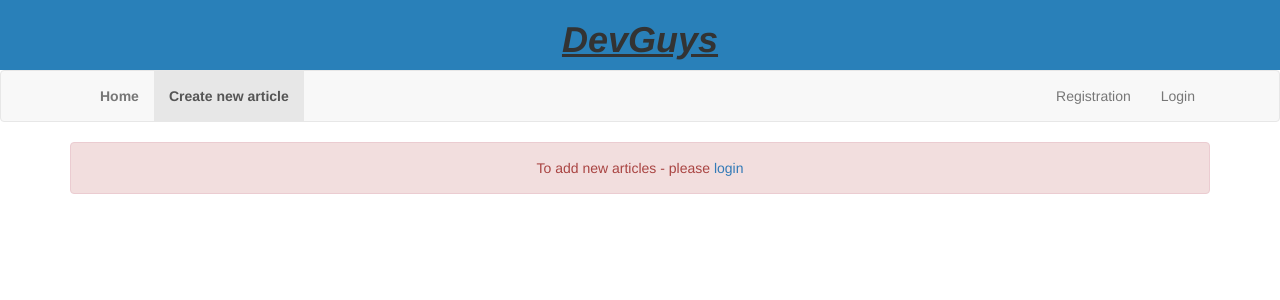
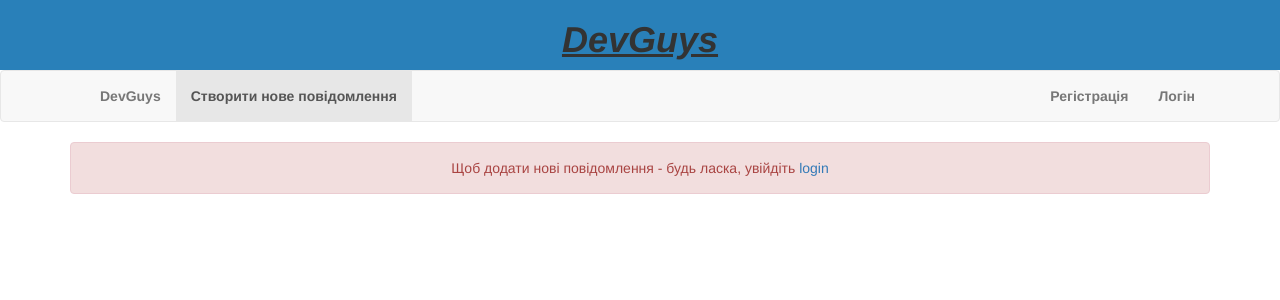
Before and after one commit to DevGuysPy/DjangoBlog, a Django app: page /new/ in a window 1280 px wide. Shown: the top 300 px of the page. Run offline with Django 3.2, Linux system fonts and the light colour scheme; some libraries are stand-ins or nearby versions.

Commit message:
Fix html (Ukrainian language)

```diff
--- a/templates/new_article.html
+++ b/templates/new_article.html
@@ -25,15 +25,15 @@
             </div>
             <div id="navbar" class="navbar-collapse collapse">
                 <ul class="nav navbar-nav">
-                    <li class=""><a href="/"><strong>Home</strong></a></li>
-                    <li class="active"><a href="../new/"><strong>Create new article</strong></a></li>
+                    <li class=""><a href="/"><strong>DevGuys</strong></a></li>
+                    <li class="active"><a href="../new/"><strong>Створити нове повідомлення</strong></a></li>
                 </ul>
                 <ul class="nav navbar-nav navbar-right">
                     {% if user.is_authenticated %}
-                        <li><a href="../logout/"><strong>Logout</strong></a></li>
+                        <li><a href="../logout/"><strong>Вийти</strong></a></li>
                     {% else %}
-                        <li><a href="../registration/">Registration</a></li>
-                        <li><a href="../login/">Login</a></li>
+                        <li><a href="../registration/"><strong>Регістрація</strong></a></li>
+                        <li><a href="../login/"><strong>Логін</strong></a></li>
                     {% endif %}
                 </ul>
             </div>
@@ -49,7 +49,7 @@
             </form>
         {% else %}
             <div class="alert alert-danger text-center" role="alert">
-                <p>To add new articles - please <a href="../login/">login</p></a>
+                <p>Щоб додати нові повідомлення - будь ласка, увійдіть <a href="../login/">login</p></a>
             </div>
         {% endif %}
     </div>
--- a/templates/registration/login.html
+++ b/templates/registration/login.html
@@ -25,11 +25,11 @@
             </div>
             <div id="navbar" class="navbar-collapse collapse">
                 <ul class="nav navbar-nav">
-                    <li><a href="/"><strong>Home</strong></a></li>
+                    <li><a href="/"><strong>DevGuys</strong></a></li>
                 </ul>
                 <ul class="nav navbar-nav navbar-right">
-                    <li><a href="../registration/"><strong>Registration</strong></a></li>
-                    <li class="active"><a href="../login/"><strong>Login</strong></a></li>
+                    <li><a href="../registration/"><strong>Регістрація</strong></a></li>
+                    <li class="active"><a href="../login/"><strong>Логін</strong></a></li>
                 </ul>
             </div>
         </div>
```
Also changed, not shown: templates/article.html (+4 -4 lines), templates/index.html (+6 -6 lines), templates/registration/registration.html (+4 -4 lines).
